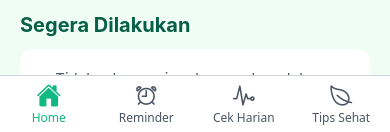
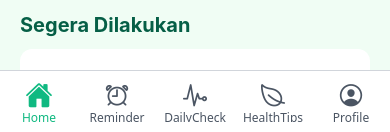
Before and after one commit to ihksanblny/RemindMe, a React Native app: screen /ProfileMain in a window 390 px wide. Shown: the part 709-841 px from the top of the page. Built offline with nearby package versions, Linux system fonts and the light colour scheme.

Commit message:
Link Assets dan Perbaruan Penampilan Profile

```diff
--- a/App.jsx
+++ b/App.jsx
@@ -1,12 +1,12 @@
 // App.jsx
 import React from 'react';
+import { TouchableOpacity } from 'react-native';
 import { NavigationContainer } from '@react-navigation/native';
 import { createStackNavigator } from '@react-navigation/stack';
 import { createBottomTabNavigator } from '@react-navigation/bottom-tabs';
-import { TouchableOpacity } from 'react-native';
 import Ionicons from 'react-native-vector-icons/Ionicons';
 
-import COLORS from './constant/colors'; // ⬅️ Pastikan path ini benar!
+import COLORS from './constant/colors';
 
 import SplashScreen from './screen/SplashScreen';
 import HomeScreen from './screen/HomeScreen';
@@ -15,13 +15,15 @@ import DailyCheckScreen from './screen/DailyCheckScreen';
 import HealthTipsScreen from './screen/HealthTipsScreen';
 import AddReminderScreen from './screen/AddReminderScreen';
 import ReminderDetailScreen from './screen/ReminderDetailScreen';
+import ProfileScreen from './screen/ProfileScreen';
+import EditProfileScreen from './screen/EditProfileScreen';
 import { ReminderProvider } from './context/ReminderContext';
 
 const RootStack = createStackNavigator();
 const Tab = createBottomTabNavigator();
 const ReminderStack = createStackNavigator();
+const ProfileStack = createStackNavigator(); // Stack untuk Profil
 
-// 🧠 Stack khusus fitur Reminder (list + add)
 function ReminderFeatureNavigator() {
   return (
     <ReminderStack.Navigator
@@ -34,34 +36,36 @@ function ReminderFeatureNavigator() {
       <ReminderStack.Screen
         name="ReminderList"
         component={ReminderScreen}
-        // 👇 PERUBAHAN UTAMA ADA DI SINI
         options={({ navigation }) => ({
           title: 'Pengingat Saya',
           headerRight: () => (
-            <TouchableOpacity
-              onPress={() => navigation.navigate('AddNewReminder')}
-              style={{ marginRight: 15 }} // Memberi jarak dari tepi kanan
-            >
+            <TouchableOpacity onPress={() => navigation.navigate('AddNewReminder')} style={{ marginRight: 15 }}>
               <Ionicons name="add-circle" size={32} color={COLORS.white} />
             </TouchableOpacity>
           ),
         })}
       />
-      <ReminderStack.Screen
-        name="AddNewReminder"
-        component={AddReminderScreen}
-        options={{ title: 'Tambah Pengingat' }}
-      />
-      <ReminderStack.Screen
-        name="ReminderDetail"
-        component={ReminderDetailScreen}
-        options={{ title: 'Detail Pengingat' }}
-      />
+      <ReminderStack.Screen name="AddNewReminder" component={AddReminderScreen} options={{ title: 'Tambah Pengingat' }} />
+      <ReminderStack.Screen name="ReminderDetail" component={ReminderDetailScreen} options={{ title: 'Detail Pengingat' }} />
     </ReminderStack.Navigator>
   );
 }
 
-// 🔽 Bottom Tab utama aplikasi
+function ProfileFeatureNavigator() {
+  return (
+    <ProfileStack.Navigator
+      screenOptions={{
+        headerStyle: { backgroundColor: COLORS.primary },
+        headerTintColor: COLORS.white,
+        headerTitleStyle: { fontWeight: 'bold' },
+      }}
+    >
+      <ProfileStack.Screen name="ProfileMain" component={ProfileScreen} options={{ title: 'Profil Saya' }} />
+      <ProfileStack.Screen name="EditProfile" component={EditProfileScreen} options={{ title: 'Edit Profil' }} />
+    </ProfileStack.Navigator>
+  );
+}
+
 function MainAppTabs() {
   return (
     <Tab.Navigator
@@ -69,38 +73,31 @@ function MainAppTabs() {
         headerShown: false,
         tabBarActiveTintColor: COLORS.primary,
         tabBarInactiveTintColor: COLORS.textSecondary,
-        tabBarStyle: {
-          backgroundColor: COLORS.white,
-          borderTopColor: COLORS.border,
-          height: 60,
-        },
-        tabBarLabelStyle: {
-          fontSize: 12,
-        },
+        tabBarStyle: { height: 65, paddingTop: 5, paddingBottom: 8, backgroundColor: COLORS.white, borderTopWidth: 1, borderTopColor: COLORS.border },
+        tabBarLabelStyle: { fontSize: 12 },
         tabBarIcon: ({ focused, color, size }) => {
           let iconName;
-          if (route.name === 'Home') {
-            iconName = focused ? 'home' : 'home-outline';
-          } else if (route.name === 'Reminder') {
-            iconName = focused ? 'alarm' : 'alarm-outline';
-          } else if (route.name === 'DailyCheck') {
-            iconName = focused ? 'pulse' : 'pulse-outline';
-          } else if (route.name === 'HealthTips') {
-            iconName = focused ? 'leaf' : 'leaf-outline';
-          }
-          return <Ionicons name={iconName} size={size} color={color} />;
+          if (route.name === 'Home') iconName = focused ? 'home' : 'home-outline';
+          else if (route.name === 'Reminder') iconName = focused ? 'alarm' : 'alarm-outline';
+          else if (route.name === 'DailyCheck') iconName = focused ? 'pulse' : 'pulse-outline';
+          else if (route.name === 'HealthTips') iconName = focused ? 'leaf' : 'leaf-outline';
+          else if (route.name === 'Profile') iconName = focused ? 'person-circle' : 'person-circle-outline'; // Icon untuk Profil
+          return <Ionicons name={iconName} size={size * 1.1} color={color} />;
         },
       })}
     >
       <Tab.Screen name="Home" component={HomeScreen} />
       <Tab.Screen name="Reminder" component={ReminderFeatureNavigator} />
-      <Tab.Screen name="DailyCheck" component={DailyCheckScreen} options={{ title: 'Cek Harian' }} />
-      <Tab.Screen name="HealthTips" component={HealthTipsScreen} options={{ title: 'Tips Sehat' }} />
+      <Tab.Screen name="DailyCheck" component={DailyCheckScreen} />
+      <Tab.Screen name="HealthTips" component={HealthTipsScreen} />
+      <Tab.Screen name="Profile" component={ProfileFeatureNavigator} />
     </Tab.Navigator>
   );
 }
 
-// 🔁 Entry point utama aplikasi
+// App.jsx
+// ... kode lain ...
+
 export default function App() {
   return (
     <ReminderProvider>
--- /dev/null
+++ b/screen/EditProfileScreen.jsx
@@ -0,0 +1,52 @@
+// screen/EditProfileScreen.jsx
+import React, { useState } from 'react';
+import { View, Text, TextInput, Button, StyleSheet, ScrollView, Alert } from 'react-native';
+import COLORS from '../constant/colors';
+
+const EditProfileScreen = ({ route, navigation }) => {
+  const { user } = route.params;
+  const [name, setName] = useState(user.name);
+  const [age, setAge] = useState(user.age.toString());
+  const [weight, setWeight] = useState(user.weight.toString());
+  const [height, setHeight] = useState(user.height.toString());
+
+  const handleSaveChanges = () => {
+    Alert.alert('Sukses', 'Perubahan berhasil disimpan!');
+    navigation.goBack();
+  };
+
+  return (
+    <ScrollView style={styles.container} keyboardShouldPersistTaps="handled">
+      <Text style={styles.label}>Nama Lengkap:</Text>
+      <TextInput style={styles.input} value={name} onChangeText={setName} />
+      <Text style={styles.label}>Umur:</Text>
+      <TextInput style={styles.input} value={age} onChangeText={setAge} keyboardType="numeric" />
+      <Text style={styles.label}>Berat Badan (kg):</Text>
+      <TextInput style={styles.input} value={weight} onChangeText={setWeight} keyboardType="numeric" />
+      <Text style={styles.label}>Tinggi Badan (cm):</Text>
+      <TextInput style={styles.input} value={height} onChangeText={setHeight} keyboardType="numeric" />
+      <View style={styles.buttonContainer}>
+        <Button title="Simpan Perubahan" onPress={handleSaveChanges} color={COLORS.primary} />
+      </View>
+    </ScrollView>
+  );
+};
+
+const styles = StyleSheet.create({
+  container: { flex: 1, padding: 20, backgroundColor: COLORS.background },
+  label: { fontSize: 16, fontWeight: '600', color: COLORS.primaryDark, marginBottom: 8 },
+  input: {
+    backgroundColor: COLORS.white,
+    borderWidth: 1,
+    borderColor: COLORS.border,
+    borderRadius: 12,
+    paddingHorizontal: 14,
+    paddingVertical: 12,
+    fontSize: 16,
+    marginBottom: 20,
+    color: COLORS.text,
+  },
+  buttonContainer: { marginTop: 20 },
+});
+
+export default EditProfileScreen;
--- /dev/null
+++ b/screen/ProfileScreen.jsx
@@ -0,0 +1,74 @@
+// screen/ProfileScreen.jsx
+import React, { useContext } from 'react';
+import { View, Text, StyleSheet, SafeAreaView, ScrollView, Image, TouchableOpacity } from 'react-native';
+import Ionicons from 'react-native-vector-icons/Ionicons';
+import { ReminderContext } from '../context/ReminderContext';
+import COLORS from '../constant/colors';
+
+const ProfileMenuItem = ({ icon, title, onPress }) => (
+  <TouchableOpacity style={styles.menuItem} onPress={onPress} activeOpacity={0.7}>
+    <View style={styles.menuItemIcon}>
+      <Ionicons name={icon} size={24} color={COLORS.primary} />
+    </View>
+    <Text style={styles.menuItemText}>{title}</Text>
+    <Ionicons name="chevron-forward-outline" size={22} color={COLORS.textSecondary} />
+  </TouchableOpacity>
+);
+
+const ProfileScreen = ({ navigation }) => {
+  const { reminders } = useContext(ReminderContext);
+
+  const user = {
+    name: 'Pengguna Sehat',
+    age: 25,
+    weight: 65,
+    height: 170,
+    avatar: 'https://i.pravatar.cc/150?u=a042581f4e29026704d',
+  };
+
+  return (
+    <SafeAreaView style={styles.safeArea}>
+      <ScrollView showsVerticalScrollIndicator={false}>
+        <View style={styles.container}>
+          <View style={styles.profileHeader}>
+            <Image source={{ uri: user.avatar }} style={styles.avatar} />
+            <Text style={styles.userName}>{user.name}</Text>
+            <Text style={styles.userBio}>Jaga kesehatan, raih kebahagiaan.</Text>
+          </View>
+
+          <View style={styles.statsContainer}>
+            <View style={styles.statBox}><Text style={styles.statValue}>{reminders.length}</Text><Text style={styles.statLabel}>Pengingat</Text></View>
+            <View style={styles.statBox}><Text style={styles.statValue}>{user.weight} <Text style={{fontSize: 14}}>kg</Text></Text><Text style={styles.statLabel}>Berat</Text></View>
+            <View style={styles.statBox}><Text style={styles.statValue}>{user.height} <Text style={{fontSize: 14}}>cm</Text></Text><Text style={styles.statLabel}>Tinggi</Text></View>
+          </View>
+
+          <View style={styles.menuWrapper}>
+            <ProfileMenuItem icon="person-circle-outline" title="Edit Profil" onPress={() => navigation.navigate('EditProfile', { user })} />
+            <ProfileMenuItem icon="notifications-outline" title="Pengaturan Notifikasi" onPress={() => alert('Fitur Pengaturan akan datang!')} />
+            <ProfileMenuItem icon="information-circle-outline" title="Tentang Aplikasi" onPress={() => alert('Aplikasi RemindMe v1.0')} />
+            <ProfileMenuItem icon="log-out-outline" title="Keluar" onPress={() => alert('Fitur Keluar akan datang!')} />
+          </View>
+        </View>
+      </ScrollView>
+    </SafeAreaView>
+  );
+};
+
+const styles = StyleSheet.create({
+  safeArea: { flex: 1, backgroundColor: COLORS.background },
+  container: { padding: 20 },
+  profileHeader: { alignItems: 'center', marginBottom: 24 },
+  avatar: { width: 100, height: 100, borderRadius: 50, borderWidth: 3, borderColor: COLORS.primary, marginBottom: 16 },
+  userName: { fontSize: 24, fontWeight: 'bold', color: COLORS.primaryDark },
+  userBio: { fontSize: 14, color: COLORS.textSecondary, marginTop: 8 },
+  statsContainer: { flexDirection: 'row', justifyContent: 'space-around', backgroundColor: COLORS.surface, padding: 20, borderRadius: 12, marginBottom: 24, elevation: 2 },
+  statBox: { alignItems: 'center' },
+  statValue: { fontSize: 20, fontWeight: 'bold', color: COLORS.primaryDark },
+  statLabel: { fontSize: 12, color: COLORS.textSecondary, marginTop: 8 },
+  menuWrapper: { backgroundColor: COLORS.surface, borderRadius: 12, elevation: 2, overflow: 'hidden' },
+  menuItem: { flexDirection: 'row', alignItems: 'center', paddingVertical: 18, paddingHorizontal: 20, borderBottomWidth: 1, borderBottomColor: COLORS.background },
+  menuItemIcon: { width: 40, height: 40, borderRadius: 20, backgroundColor: COLORS.background, justifyContent: 'center', alignItems: 'center', marginRight: 20 },
+  menuItemText: { flex: 1, fontSize: 16, color: COLORS.text },
+});
+
+export default ProfileScreen;
```
Also changed, not shown: 8 other files (tests, documents, lock files or other folders).
